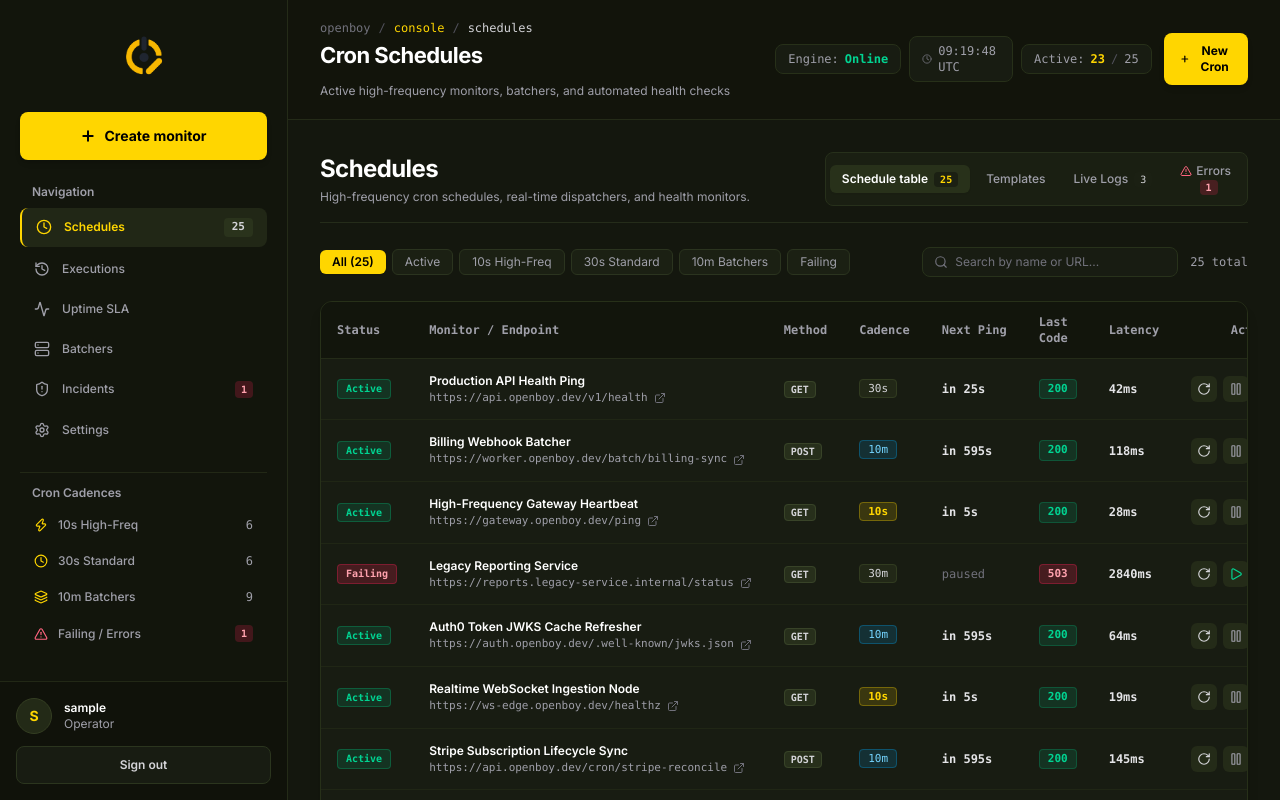
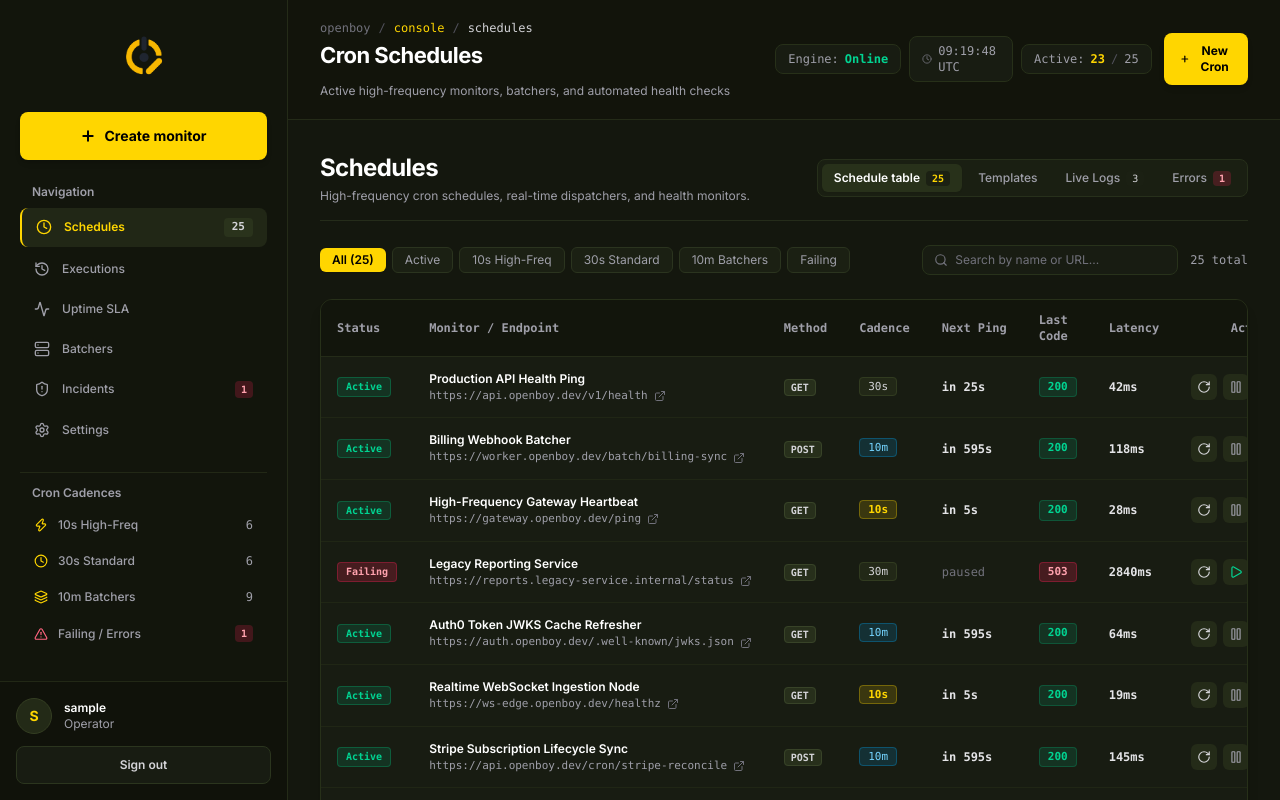
Before and after one commit to dennismutuku2005/openboy-app, a Next.js app: page /dashboard in a window 1280 px wide. Shown: the top 800 px of the page. Built offline with nearby package versions, Linux system fonts and the light colour scheme; sample sign-in values are in the browser's storage.

Commit message:
style: remove icon from errors tab and header on dashboard schedules page

```diff
--- a/app/dashboard/page.js
+++ b/app/dashboard/page.js
@@ -248,10 +248,7 @@ export default function DashboardMainPage() {
                 : "text-zinc-400 hover:text-rose-300"
             }`}
           >
-            <span className="flex items-center gap-1">
-              <AlertTriangle className="w-3 h-3 text-rose-400" />
-              <span>Errors</span>
-            </span>
+            <span>Errors</span>
             {errorLogs.length > 0 && (
               <span className="ml-1.5 text-[10px] px-1.5 py-0.5 rounded bg-rose-500/20 text-rose-300 font-mono font-bold">
                 {errorLogs.length}
@@ -648,9 +645,8 @@ export default function DashboardMainPage() {
           ) : (
             <div className="rounded-xl border border-rose-500/30 bg-[#181c12] overflow-hidden">
               <div className="p-4 border-b border-rose-500/30 bg-rose-950/20 flex items-center justify-between">
-                <span className="text-sm font-bold text-rose-300 flex items-center gap-2">
-                  <AlertTriangle className="w-4 h-4 text-rose-400" />
-                  <span>Recorded Outages & Failure Traces</span>
+                <span className="text-sm font-bold text-rose-300">
+                  Recorded Outages & Failure Traces
                 </span>
                 <span className="text-xs font-mono text-rose-300 font-bold">{errorLogs.length} failures</span>
               </div>
```
